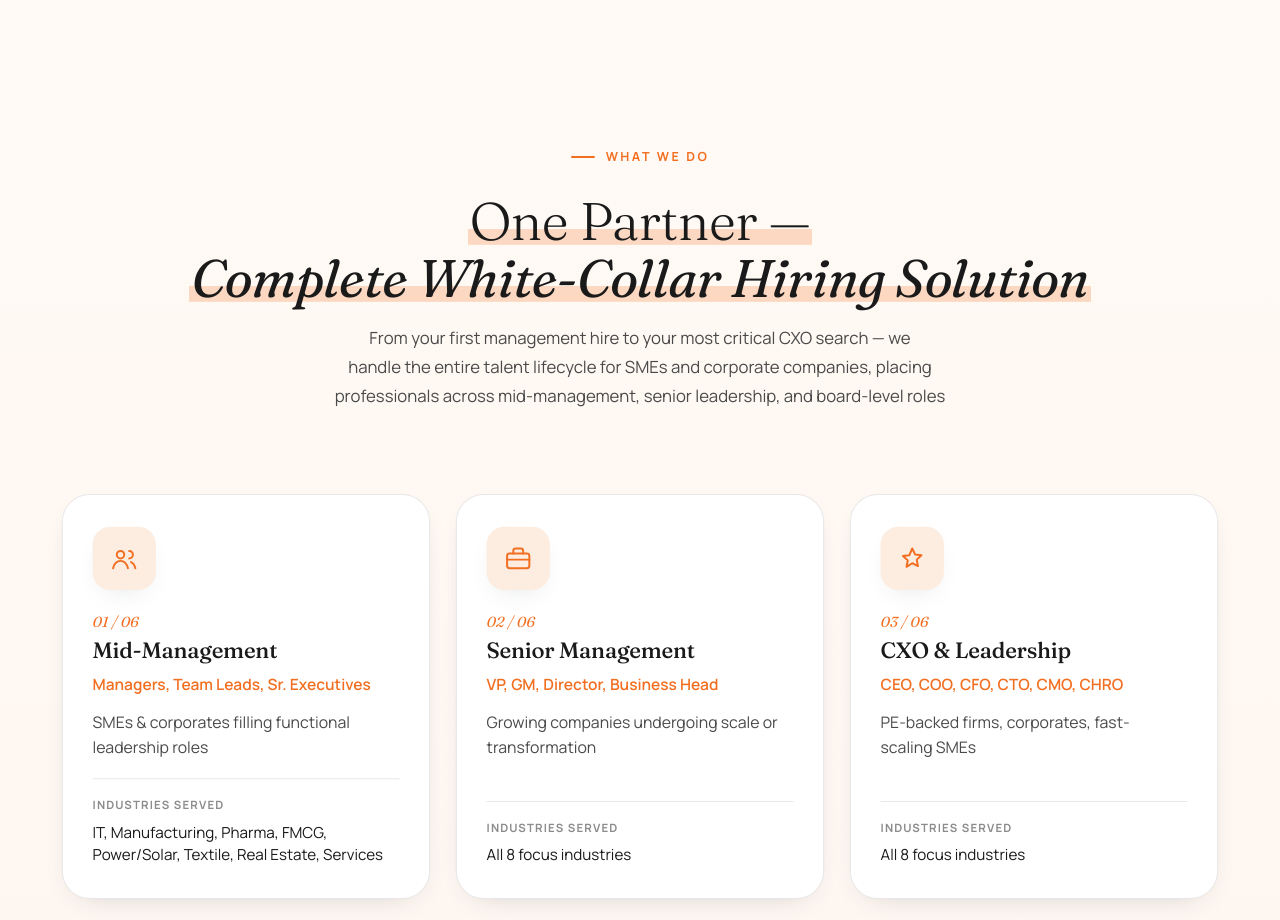
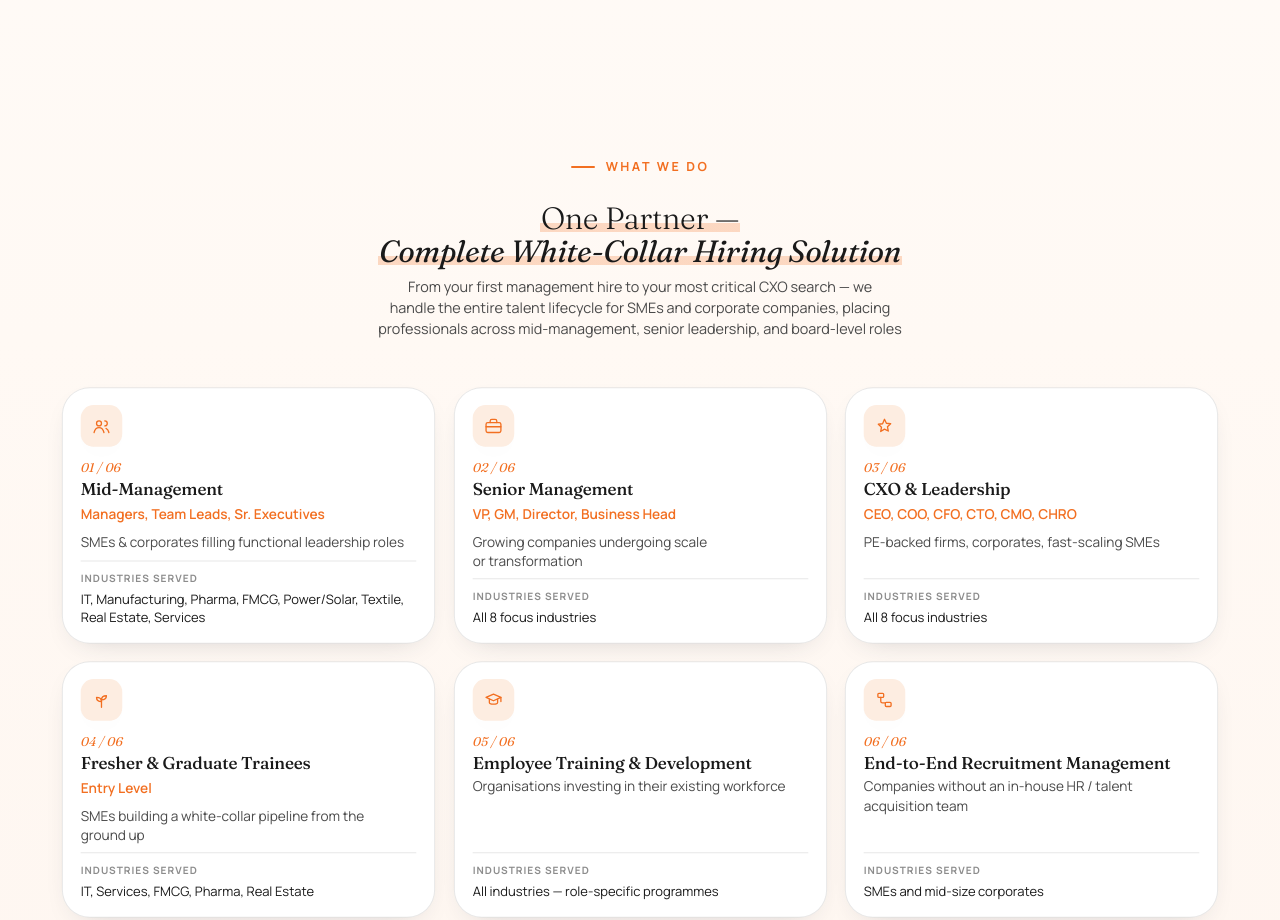
Before and after one commit to CogniCruxOG/TalentExpert, a plain HTML site: page index.html in a window 1280 px wide. Shown: the part 1620-2540 px from the top of the page. Drawn offline with Linux system fonts and the light colour scheme; animation ran at ten frames a second.

Commit message:
What We Do: compact one-viewport chapter + pin (matches Why Choose Us); cache v=3
Compacted What We Do (desktop, scoped .x-do) so heading + all six detailed cards
fit one screen, and pinned it (pinTarget .x-do-pin) with the float-in entrance,
matching Why Choose Us. Bumped ?v=2 -> ?v=3 on index.html so the browser loads
the new CSS/JS fresh (the earlier "nothing happens" was stale cache). Both Home
card chapters now demonstrate the pin.

Co-Authored-By: Claude Opus 4.8 (1M context) <noreply@anthropic.com>

```diff
--- a/css/experience.css
+++ b/css/experience.css
@@ -162,6 +162,25 @@ html.lenis,html.lenis body{height:auto}
 .do-ind{border-top:1px solid var(--hair);padding-top:16px;margin-top:auto}
 .do-ind .lbl{display:block;font-size:.72rem;font-weight:700;letter-spacing:.1em;text-transform:uppercase;color:var(--ink3);margin-bottom:6px}
 .do-ind p{color:var(--ink);font-size:.96rem;line-height:1.5}
+/* CHAPTER (desktop): compact What We Do so the heading + all six cards fit ONE viewport
+   for the brief pin. Scoped to .x-do so these win over the base rules above. */
+@media(min-width:901px){
+  .x-do .x-do-pin{ min-height:100vh; display:flex; flex-direction:column; justify-content:center;
+    padding:90px 0 26px; box-sizing:border-box; }
+  .x-do .x-do-head{ margin:0 auto 16px; }
+  .x-do .x-do-head .title{ font-size:clamp(1.45rem,2.4vw,1.95rem); line-height:1.08; }
+  .x-do .x-do-head .lead{ font-size:.9rem; margin-top:9px; line-height:1.45; max-width:62ch; }
+  .x-do .x-do-stage{ gap:15px; }
+  .x-do .do-panel{ padding:17px 18px; }
+  .x-do .do-ic{ width:42px; height:42px; font-size:20px; margin-bottom:10px; border-radius:13px; }
+  .x-do .do-lvl{ font-size:.8rem; margin-bottom:1px; }
+  .x-do .do-panel h3{ font-size:1.08rem; margin-bottom:4px; }
+  .x-do .do-roles{ font-size:.86rem; margin-bottom:6px; }
+  .x-do .do-who{ font-size:.86rem; line-height:1.42; margin-bottom:8px; }
+  .x-do .do-ind{ padding-top:9px; }
+  .x-do .do-ind .lbl{ font-size:.64rem; margin-bottom:2px; }
+  .x-do .do-ind p{ font-size:.82rem; line-height:1.38; }
+}
 @media(max-width:900px){
   .x-do-pin{padding:70px 0}
   .x-do-head{margin-bottom:36px}
--- a/index.html
+++ b/index.html
@@ -17,8 +17,8 @@
 <link rel="preconnect" href="https://fonts.googleapis.com">
 <link rel="preconnect" href="https://fonts.gstatic.com" crossorigin>
 <link href="https://fonts.googleapis.com/css2?family=Fraunces:ital,opsz,wght@0,9..144,300;0,9..144,400;0,9..144,500;0,9..144,600;1,9..144,400&family=Manrope:wght@300;400;500;600;700;800&display=swap" rel="stylesheet">
-<link rel="stylesheet" href="css/styles.css?v=2">
-<link rel="stylesheet" href="css/experience.css?v=2">
+<link rel="stylesheet" href="css/styles.css?v=3">
+<link rel="stylesheet" href="css/experience.css?v=3">
 <script type="application/ld+json">
 {
   "@context":"https://schema.org","@type":"Organization","name":"Talent Expert",
@@ -410,7 +410,7 @@
 <script src="js/vendor/ScrollTrigger.min.js"></script>
 <script src="js/vendor/lenis.min.js"></script>
 <script src="js/vendor/split-type.min.js"></script>
-<script src="js/main.js?v=2"></script>
-<script src="js/experience.js?v=2"></script>
+<script src="js/main.js?v=3"></script>
+<script src="js/experience.js?v=3"></script>
 </body>
 </html>
--- a/js/experience.js
+++ b/js/experience.js
@@ -232,7 +232,7 @@
   }
 
   /* ============ WHAT WE DO — static grid; coordinated heading->cards intro + brief pin ============ */
-  sectionIntro('#rail', '.x-do-head', '#doStage .do-panel');
+  sectionIntro('#rail', '.x-do-head', '#doStage .do-panel', { pin: true, pinTarget: '.x-do-pin', hold: 0.6 });
 
   /* ============ WHY CHOOSE US — static grid; coordinated heading->cards intro + brief pin ============ */
   sectionIntro('.x-why', '.x-why-head', '.x-why-stage .proof', { pin: true, pinTarget: '.x-why-pin', hold: 0.6 });
```
